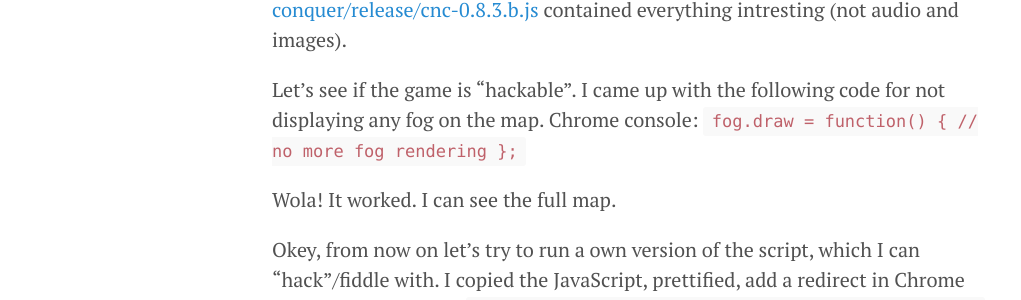
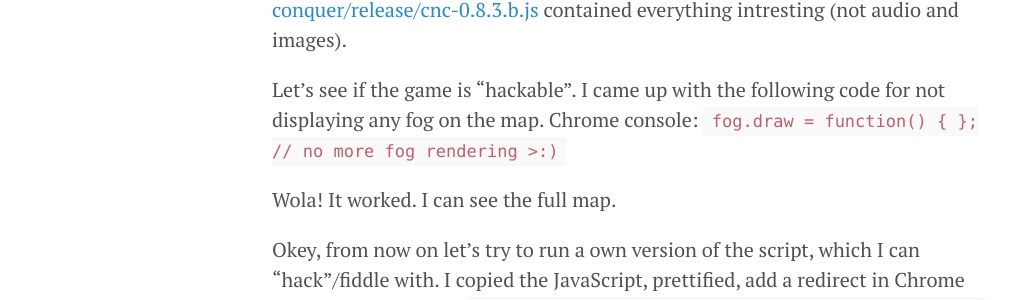
Before and after one commit to zytric/raj, a Jekyll site: the page built from _posts/2020-06-22-hacking-cc.md, in a window 1280 px wide. Shown: the part 817-1117 px from the top of the page, without its empty margins (8-1029 px from the left). Built offline with Jekyll 4.4.1, drawn with Linux system fonts in a browser that asks for light colours.

```diff
--- a/_posts/2020-06-22-hacking-cc.md
+++ b/_posts/2020-06-22-hacking-cc.md
@@ -18,7 +18,7 @@ What!? Losing? Against my collegue? That sucks. How should I live with myself? O
 Let's look under the hood. A older version of the source code were available on [github](https://github.com/adityaravishankar/command-and-conquer). I analyzed the source code. Intersting to read the source code of the game I were playing as a kid written in 15.000 lines of JavaScript code. In Github it looks like I am 7 years late to the party. Now I want to look at the actual code (not open source), that we were playing. The script [https://www.adityaravishankar.com/projects/games/command-and-conquer/release/cnc-0.8.3.b.js](cnc-0.8.3.b.js) contained everything intresting (not audio and images).
 
 Let's see if the game is "hackable". I came up with the following code for not displaying any fog on the map. Chrome console:
-`fog.draw = function() { // no more fog rendering };`
+`fog.draw = function() { }; // no more fog rendering >:)`
 
 Wola! It worked. I can see the full map.
 
```
